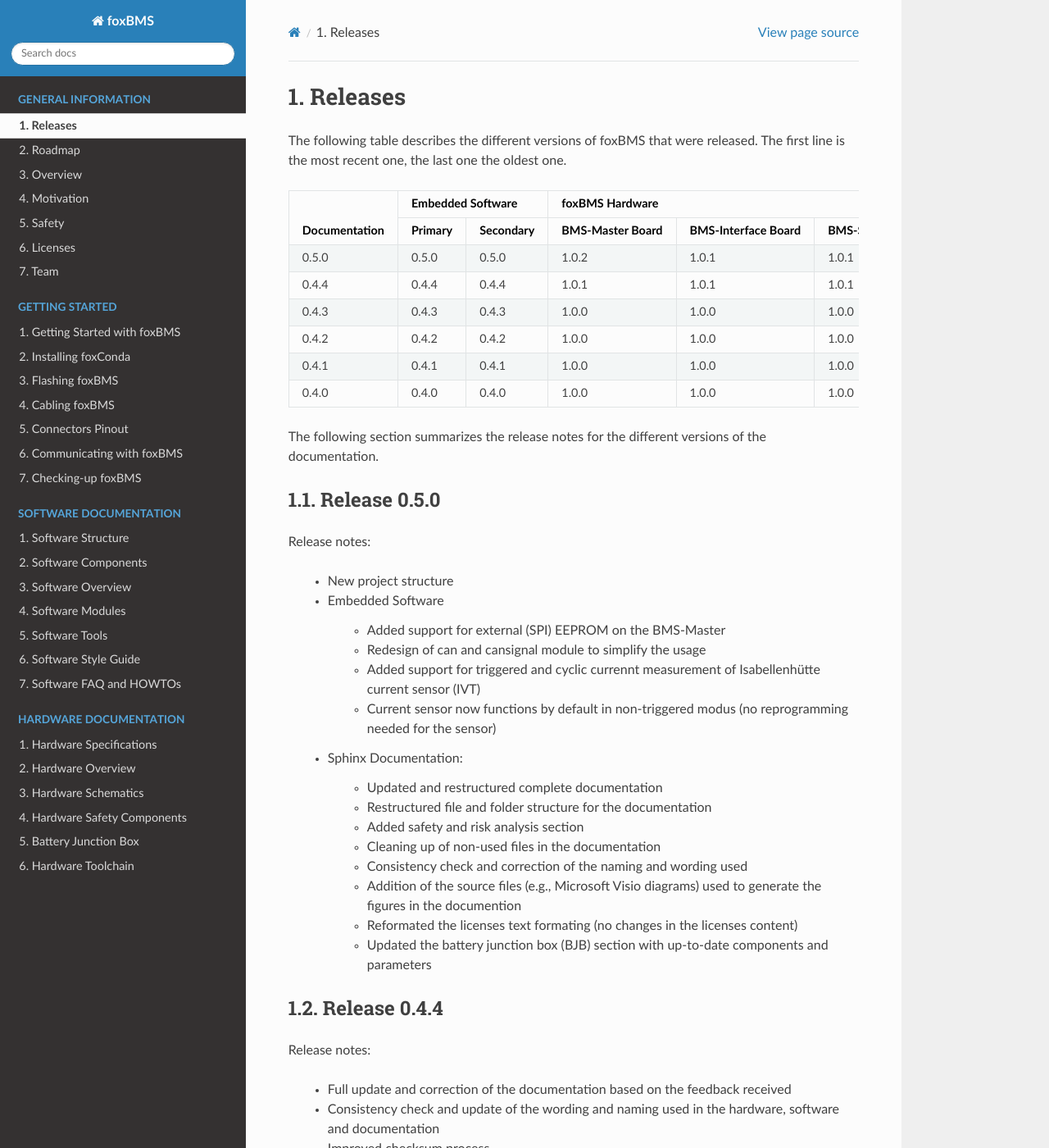
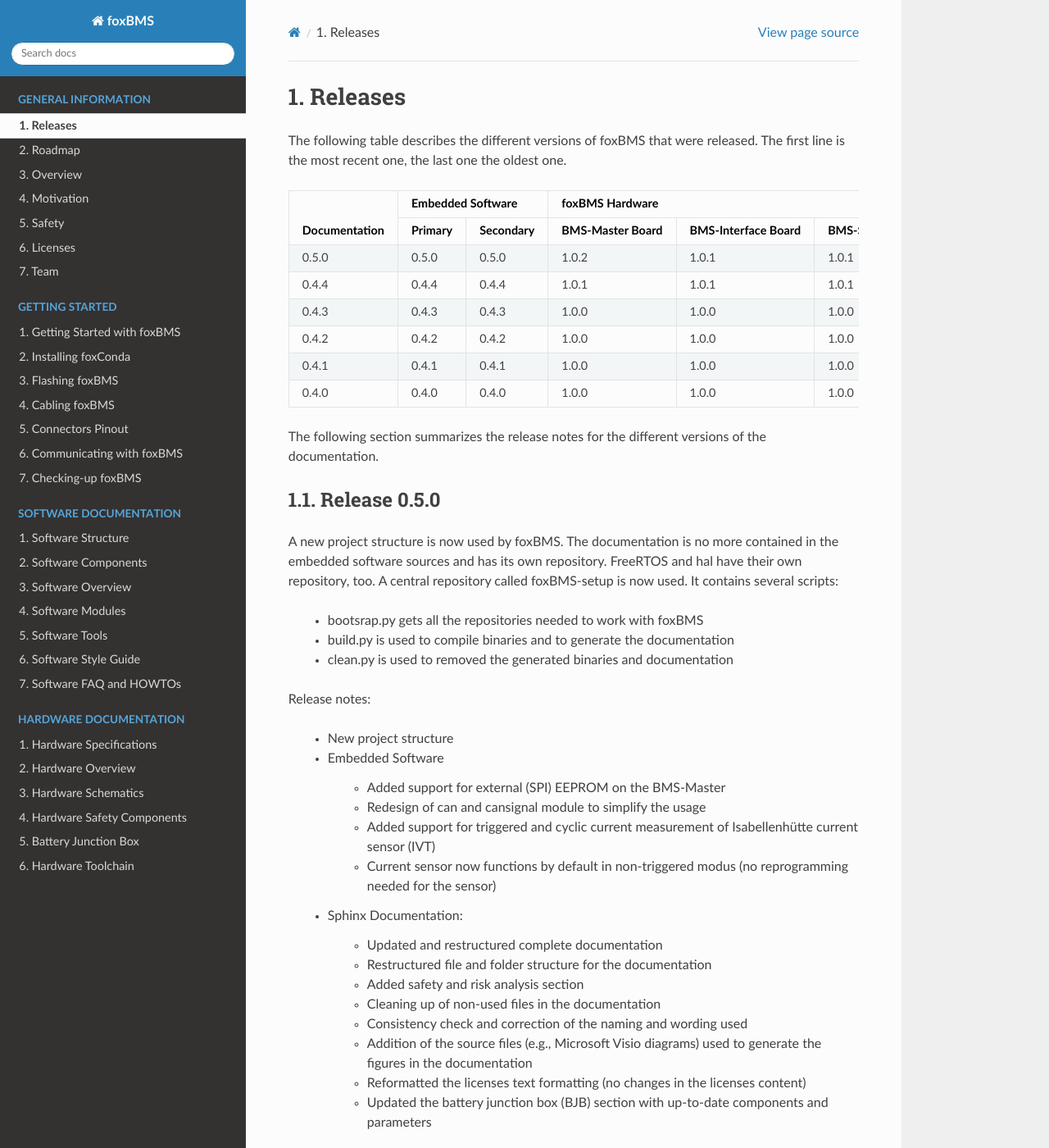
Before and after one commit to foxBMS/foxBMS-documentation, a Sphinx documentation site: the page built from doc/sphinx/general_information/releases/releases.rst, in a window 1280 px wide and 1400 px high. Shown: the whole window at 82% size. Built offline with Sphinx 7.4.7 and the Read the Docs theme 2.0.0, drawn with Linux system fonts in a browser that asks for light colours; pages that are not in the unit, such as notebooks, are missing from menus; the version number could not be read and is left out.

Commit message:
Addition in release notes

```diff
--- a/doc/sphinx/general_information/releases/releases.rst
+++ b/doc/sphinx/general_information/releases/releases.rst
@@ -34,6 +34,13 @@
 Release 0.5.0
 -------------
 
+A new project structure is now used by foxBMS. The documentation is no more contained in the embedded software sources and has its own repository. FreeRTOS and hal have their own repository, too.
+A central repository called foxBMS-setup is now used. It contains several scripts:
+
+    - bootsrap.py gets all the repositories needed to work with foxBMS
+    - build.py is used to compile binaries and to generate the documentation
+    - clean.py is used to removed the generated binaries and documentation
+
 Release notes:
 
     - New project structure
@@ -41,7 +48,7 @@
 
         - Added support for external (SPI) EEPROM on the BMS-Master
         - Redesign of can and cansignal module to simplify the usage
-        - Added support for triggered and cyclic currennt measurement of Isabellenhütte current sensor (IVT)
+        - Added support for triggered and cyclic current measurement of Isabellenhütte current sensor (IVT)
         - Current sensor now functions by default in non-triggered modus (no reprogramming needed for the sensor)
 
     - Sphinx Documentation:
@@ -51,8 +58,8 @@
         - Added safety and risk analysis section
         - Cleaning up of non-used files in the documentation
         - Consistency check and correction of the naming and wording used
-        - Addition of the source files (e.g., Microsoft Visio diagrams) used to generate the figures in the documention
-        - Reformated the licenses text formating (no changes in the licenses content)
+        - Addition of the source files (e.g., Microsoft Visio diagrams) used to generate the figures in the documentation
+        - Reformatted the licenses text formatting (no changes in the licenses content)
         - Updated the battery junction box (BJB) section with up-to-date components and parameters
 
 Release 0.4.4
--- a/doc/sphinx/getting_started/foxconda/foxconda.rst
+++ b/doc/sphinx/getting_started/foxconda/foxconda.rst
@@ -120,6 +120,8 @@
 * FreeRTOS
 * hal
 
+The sources and the documentaiton are build with the script ``build.py``. Use ``python build.py -h`` to get all available build options.
+The script ``clean.py`` is used to clean the generated binaries and documentation. Use ``python clean.py -h`` to get all available clean options.
 
 Get the |foxbms| sources via the IDE
 ====================================
--- a/doc/sphinx/index.rst
+++ b/doc/sphinx/index.rst
@@ -16,7 +16,7 @@
 	The |foxbms| hardware and software is still under development. The free and open research and development platform |foxbms| is not designed to be used as-is in road vehicles or in a production environment or any similar usage: it is for evaluation only.
 
 
-The documentaion is divided in 4 parts:
+The documentation is divided in 4 parts:
 
 	#. :ref:`general_information`
 	#. :ref:`getting_started`
```
